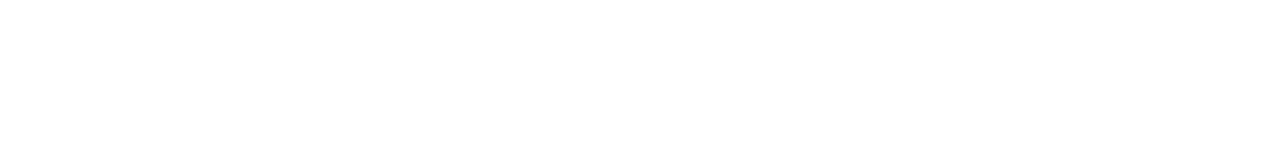
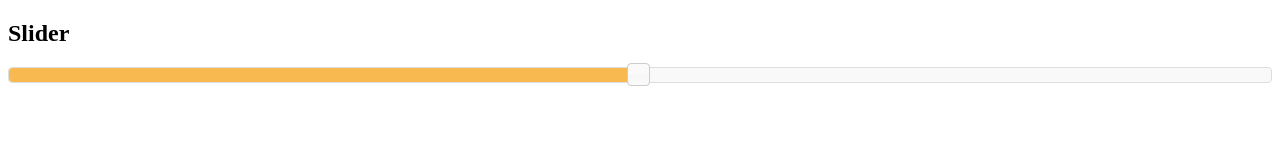
Before and after one commit to jtgjohn/ITWS2110HW2, a plain HTML site: page index.html in a window 1280 px wide. Drawn offline with nearby package versions, Linux system fonts and the light colour scheme; files that its build step writes are made by us from their sources.

Commit message:
1 slider added

```diff
--- a/index.html
+++ b/index.html
@@ -3,10 +3,19 @@
 <html lang="en">
 <head>
 	<meta charset="utf-8" />
-  <link href="resources/jquery-ui.css" rel="stylesheet">
+  <link href="resources/jquery-ui-1.11.1/jquery-ui.css" rel="stylesheet">
 	<title>Team 8 HW 2</title>
 </head>
-
-<script src="resources/external/jquery/jquery.js"></script>
-<script src="resources/jquery-ui.js"></script>
+<h2 class="demoHeaders">Slider</h2>
+<div id="slider"></div>
+<script src="resources/jquery-ui-1.11.1/external/jquery/jquery.js"></script>
+<script src="resources/jquery-ui-1.11.1/jquery-ui.js"></script>
+<script>
+  $( "#slider" ).slider({
+  orientation: "horizontal",
+  range: "min",
+  max: 255,
+  value: 127
+});
+</script>
 </html>
```
